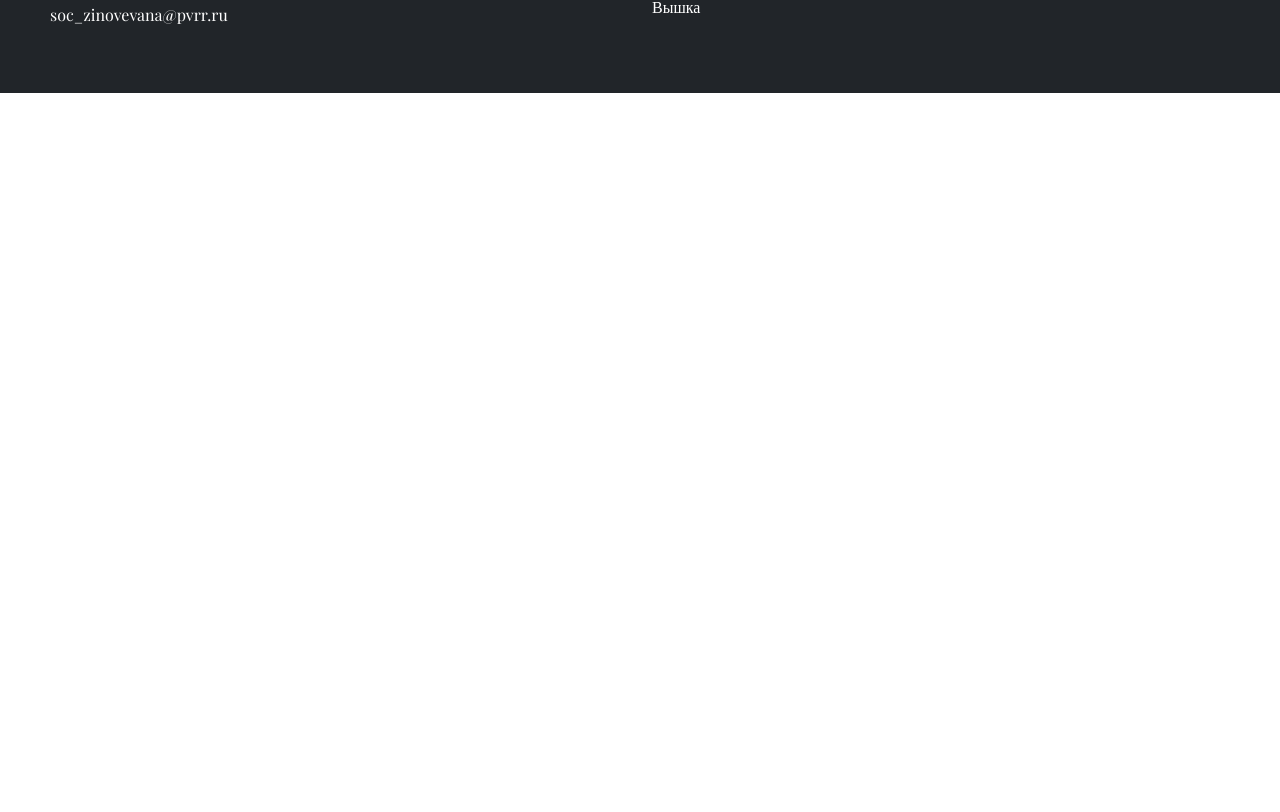
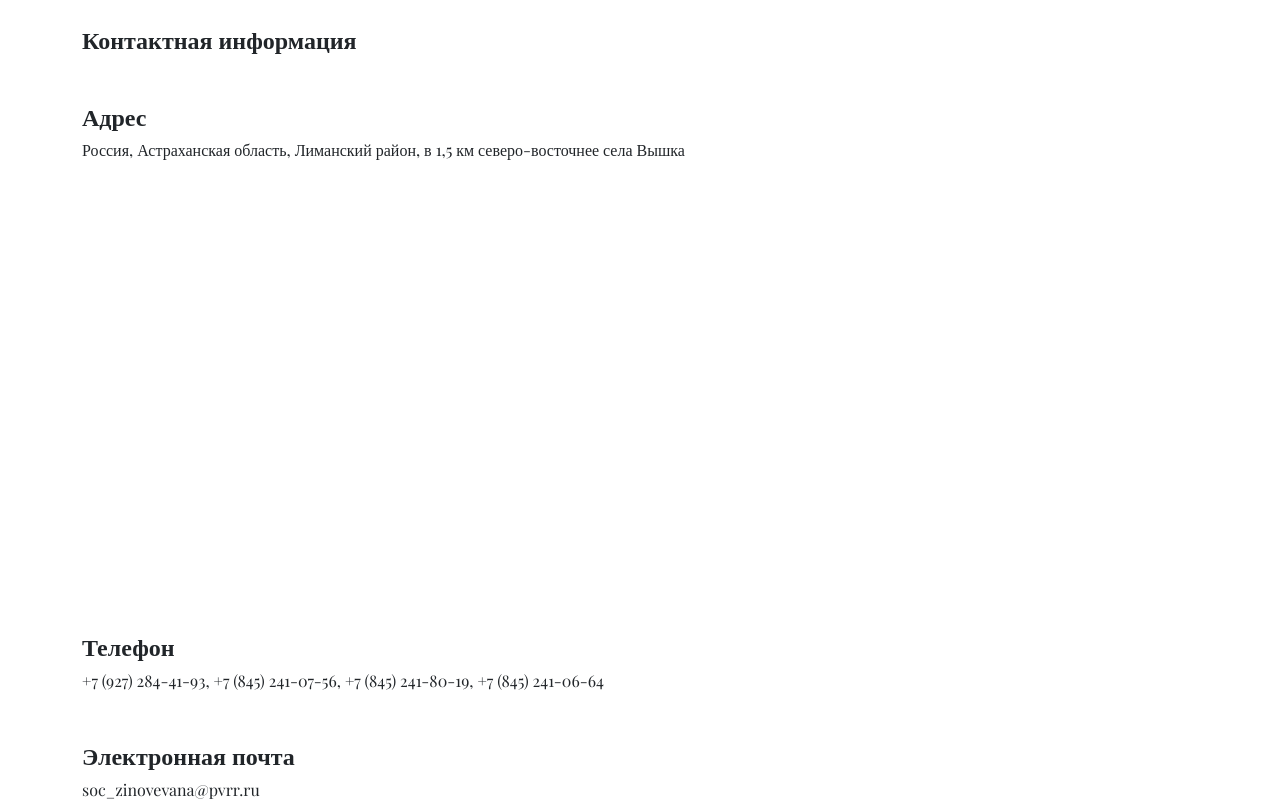
Before and after one commit to kidmustrun/volga-iron-hack2021, a Vue app: page /contacts in a window 1280 px wide. Shown: the part 488-1300 px from the top of the page. Before the commit the page ends 800 px from the top, so only its background shows below. Built offline with nearby package versions, Linux system fonts and the light colour scheme.

Commit message:
contacts

```diff
--- /dev/null
+++ b/src/components/ContactsInfo.vue
@@ -0,0 +1,50 @@
+<template>
+  <div class="container">
+    <h3 class="text-center pt-5">
+      Если Вы хотите получить дополнительную информацию или у Вас есть
+      какие-либо вопросы, касающиеся нашей базы отдыха, Вы можете позвонить нам
+      или отправить сообщение
+    </h3>
+    <h4 class="mt-5">
+      <b>Контактная информация</b>
+    </h4>
+    <h4 class="mt-5">
+      <b>Адрес</b>
+    </h4>
+    <p>
+      Россия, Астраханская область, Лиманский район, в 1,5 км северо-восточнее
+      села Вышка
+    </p>
+    <iframe
+      src="https://yandex.ru/map-widget/v1/?um=constructor%3A7634c9c04e2f39fd9019d960169eea6fec7c62c65f8cd45d217c399e6d660667&amp;source=constructor"
+      width="100%"
+      height="400"
+      frameborder="0"
+    ></iframe>
+    <h4 class="mt-5">
+      <b>Телефон</b>
+    </h4>
+    <p>
+      +7 (927) 284-41-93, +7 (845) 241-07-56, +7 (845) 241-80-19, +7 (845) 241-06-64
+    </p>
+    <h4 class="mt-5">
+      <b>Электронная почта</b>
+    </h4>
+    <p>
+      soc_zinovevana@pvrr.ru
+    </p>
+
+  </div>
+</template>
+<script type="text/javascript" charset="utf-8" async src="https://api-maps.yandex.ru/services/constructor/1.0/js/?um=constructor%3A7634c9c04e2f39fd9019d960169eea6fec7c62c65f8cd45d217c399e6d660667&amp;width=100%25&amp;height=400&amp;lang=ru_RU&amp;scroll=true"></script>
+<script>
+export default {
+  name: "ContactsInfo",
+};
+</script>
+<style scoped>
+.svg-back {
+  z-index: -100;
+  width: 100vw;
+}
+</style>
--- a/src/pages/Contacts.vue
+++ b/src/pages/Contacts.vue
@@ -2,17 +2,19 @@
   <div>
 
     <Title title="Контакты" image="contacts_hero.png"/>
-
+    <ContactsInfo/>
   </div>
 </template>
 
 <script>
 
 import Title from "../components/Title.vue"
+import ContactsInfo from "../components/ContactsInfo.vue"
 export default {
   name: "Home",
   components: {
-    Title
+    Title,
+    ContactsInfo
   },
   props: ["title", "image"],
 };
```
